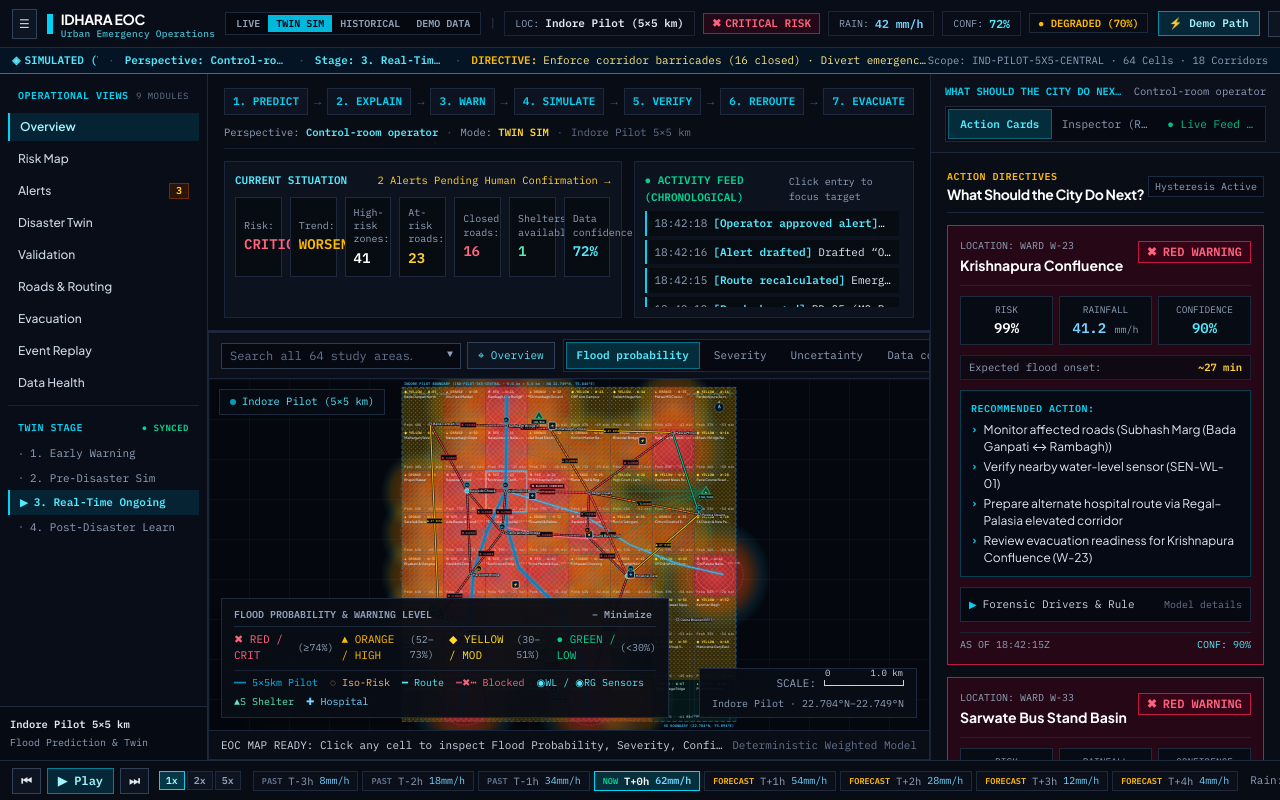
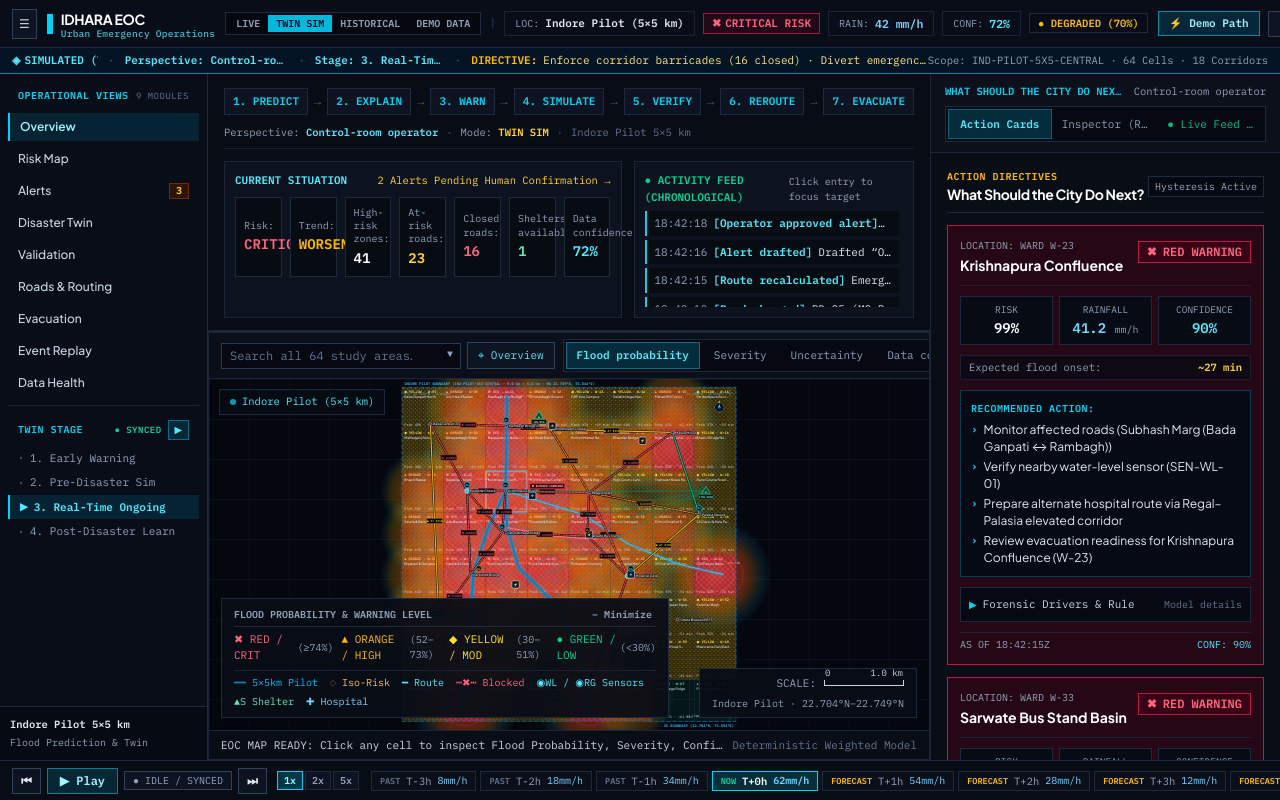
Before and after one commit to aditya1085/iDhara-, a React (Vite) app: page / in a window 1280 px wide. Built offline with nearby package versions, Linux system fonts and the light colour scheme.

Commit message:
refactor: enhance timeline replay and loop functionality
- Update timeline simulation to cycle continuously from -3 to +4.
- Increase animation speed and add rewind logic for playback.
- Expose playback controls to DisasterTwinWorkspace for better UI integration.

```diff
--- a/src/App.tsx
+++ b/src/App.tsx
@@ -1116,29 +1116,30 @@ export default function App() {
     [params.mode, dataHealthReport.confidence, params.timelineHourOffset, cells.length, roads.length]
   );
 
-  // Timeline Autoplay Handler (Supports 1x / 2x / 5x speed)
-  useEffect(() => {
-    if (activeTab !== 'event-replay' && isPlayingTimeline) {
-      setIsPlayingTimeline(false);
-    }
-  }, [activeTab, isPlayingTimeline]);
-
+  // Timeline Autoplay Handler (Supports 1x / 2x / 5x speed across all views)
   useEffect(() => {
     if (!isPlayingTimeline) return;
-    const intervalMs = Math.max(440, Math.round(2200 / replaySpeed));
+    const intervalMs = Math.max(350, Math.round(1400 / replaySpeed));
     const timer = window.setInterval(() => {
       updateParamsWithHysteresis((prev) => {
-        if (prev.timelineHourOffset >= 4) {
-          // Reached end of event timeline: stop playback rather than looping infinitely
-          setIsPlayingTimeline(false);
-          return prev;
-        }
-        const nextHour = prev.timelineHourOffset + 1;
+        // Continuous simulation cycle: cycles -3 -> +4, then wraps cleanly to -3
+        const nextHour = prev.timelineHourOffset >= 4 ? -3 : prev.timelineHourOffset + 1;
         return resolveTimelineStepParameters(prev, nextHour);
       });
     }, intervalMs);
     return () => window.clearInterval(timer);
   }, [isPlayingTimeline, replaySpeed]);
+
+  const handleTogglePlayTimeline = () => {
+    setIsPlayingTimeline((prev) => {
+      const willPlay = !prev;
+      if (willPlay && params.timelineHourOffset >= 4) {
+        // Rewind to start if already at the end
+        updateParamsWithHysteresis((p) => resolveTimelineStepParameters(p, -3));
+      }
+      return willPlay;
+    });
+  };
 
   const handleStepTimeline = (deltaHours: number) => {
     setIsPlayingTimeline(false);
@@ -1548,7 +1549,24 @@ export default function App() {
               <div className="pt-2 mt-2 border-t border-slate-800/80">
                 <div className="px-2.5 py-1.5 font-mono text-[10px] text-cyan-400 font-semibold tracking-wider flex items-center justify-between">
                   <span>TWIN STAGE</span>
-                  <span className="text-[9px] text-emerald-400">● SYNCED</span>
+                  <div className="flex items-center gap-1.5">
+                    {isPlayingTimeline ? (
+                      <span className="text-[9px] text-cyan-300 font-bold animate-pulse">● RUNNING</span>
+                    ) : (
+                      <span className="text-[9px] text-emerald-400">● SYNCED</span>
+                    )}
+                    <button
+                      type="button"
+                      onClick={(e) => {
+                        e.stopPropagation();
+                        handleTogglePlayTimeline();
+                      }}
+                      className="px-1.5 py-0.5 border border-cyan-500/50 bg-cyan-950/70 hover:bg-cyan-900 text-cyan-300 text-[9px] font-bold cursor-pointer"
+                      title={isPlayingTimeline ? 'Pause Twin Progression' : 'Run Twin Progression'}
+                    >
+                      {isPlayingTimeline ? '❚❚' : '▶'}
+                    </button>
+                  </div>
                 </div>
                 {(
                   [
@@ -1564,14 +1582,19 @@ export default function App() {
                       key={item.st}
                       type="button"
                       onClick={() => handleSelectStage(item.st)}
-                      className={`w-full text-left px-2.5 py-1 font-mono text-[11px] transition-colors whitespace-nowrap flex items-center gap-1.5 ${
+                      className={`w-full text-left px-2.5 py-1 font-mono text-[11px] transition-colors whitespace-nowrap flex items-center justify-between ${
                         active
                           ? 'text-cyan-300 font-bold bg-cyan-950/60 border-l-2 border-cyan-400'
                           : 'text-slate-400 hover:text-slate-200 hover:bg-slate-900/60'
                       }`}
                     >
-                      <span className="text-[10px]">{active ? '▶' : '·'}</span>
-                      <span>{item.label}</span>
+                      <div className="flex items-center gap-1.5">
+                        <span className="text-[10px]">{isPlayingTimeline && active ? '●' : active ? '▶' : '·'}</span>
+                        <span>{item.label}</span>
+                      </div>
+                      {active && isPlayingTimeline && (
+                        <span className="text-[8.5px] text-cyan-300 animate-pulse font-bold">RUNNING</span>
+                      )}
                     </button>
                   );
                 })}
@@ -1600,6 +1623,8 @@ export default function App() {
               selectedTarget={selectedTarget}
               onSelectTarget={setSelectedTarget}
               onSelectStage={handleSelectStage}
+              isPlayingTimeline={isPlayingTimeline}
+              onTogglePlayTimeline={handleTogglePlayTimeline}
               onReturnToLive={() => {
                 setParams((prev) => ({ ...prev, mode: ProductMode.LIVE }));
                 setActiveTab('overview');
@@ -1998,11 +2023,25 @@ export default function App() {
           </button>
           <button
             type="button"
-            onClick={() => setIsPlayingTimeline((p) => !p)}
-            className="px-2.5 py-1 bg-cyan-950/70 hover:bg-cyan-900 border border-cyan-500/60 text-cyan-200 font-semibold transition-colors"
+            onClick={handleTogglePlayTimeline}
+            className={`px-3 py-1 font-bold border transition-colors flex items-center gap-1.5 cursor-pointer ${
+              isPlayingTimeline
+                ? 'bg-amber-500/25 border-amber-400 text-amber-200 shadow-[0_0_8px_rgba(251,191,36,0.3)]'
+                : 'bg-cyan-950/70 hover:bg-cyan-900 border-cyan-500/60 text-cyan-200'
+            }`}
           >
             {isPlayingTimeline ? '❚❚ Pause' : '▶ Play'}
           </button>
+          {isPlayingTimeline ? (
+            <span className="px-2 py-0.5 bg-cyan-950/90 border border-cyan-400 text-cyan-200 text-[10.5px] font-bold animate-pulse whitespace-nowrap flex items-center gap-1.5 shadow-[0_0_8px_rgba(34,211,238,0.3)]">
+              <span className="w-1.5 h-1.5 rounded-full bg-cyan-400 animate-ping"></span>
+              ● RUNNING ({params.timelineHourOffset >= 0 ? `T+${params.timelineHourOffset}h` : `T${params.timelineHourOffset}h`} · {DISASTER_STAGE_INFO[params.stage]?.label ?? 'Simulation'})
+            </span>
+          ) : (
+            <span className="px-2 py-0.5 bg-[#0D1320] border border-slate-700 text-slate-400 text-[10px] whitespace-nowrap">
+              ● IDLE / SYNCED
+            </span>
+          )}
           <button
             type="button"
             onClick={() => handleStepTimeline(1)}
--- a/src/components/DisasterTwinWorkspace.tsx
+++ b/src/components/DisasterTwinWorkspace.tsx
@@ -53,6 +53,8 @@ interface DisasterTwinWorkspaceProps {
   selectedTarget: MapInspectionTarget;
   onSelectTarget: (target: MapInspectionTarget) => void;
   onSelectStage?: (stage: DisasterStage) => void;
+  isPlayingTimeline?: boolean;
+  onTogglePlayTimeline?: () => void;
   onReturnToLive?: () => void;
 }
 
@@ -70,6 +72,8 @@ export const DisasterTwinWorkspace: React.FC<DisasterTwinWorkspaceProps> = ({
   selectedTarget,
   onSelectTarget,
   onSelectStage,
+  isPlayingTimeline = false,
+  onTogglePlayTimeline,
   onReturnToLive,
 }) => {
   // Primary interactive Scenario A controls
@@ -616,18 +620,45 @@ export const DisasterTwinWorkspace: React.FC<DisasterTwinWorkspaceProps> = ({
 
       {/* 0B. AUTHORITATIVE FOUR-STAGE STATE MACHINE SWITCHER */}
       <div className="p-2.5 bg-[#0A0F1A] border border-cyan-500/40 flex flex-wrap items-center justify-between gap-2 font-mono text-xs">
-        <div className="flex items-center gap-2">
+        <div className="flex flex-wrap items-center gap-2">
           <span className="text-cyan-400 font-bold text-[11px] tracking-wide">
             DISASTER TWIN STAGE:
           </span>
           <span className="px-2 py-0.5 bg-cyan-950 border border-cyan-500/60 text-cyan-200 font-bold">
             {stageInfo.label}
           </span>
-          <span className="text-slate-400 text-[10.5px] hidden md:inline">
+          {isPlayingTimeline ? (
+            <span className="px-2 py-0.5 bg-cyan-950/90 border border-cyan-400 text-cyan-200 text-[10.5px] font-bold animate-pulse whitespace-nowrap flex items-center gap-1.5 shadow-[0_0_8px_rgba(34,211,238,0.3)]">
+              <span className="w-1.5 h-1.5 rounded-full bg-cyan-400 animate-ping"></span>
+              ● RUNNING (STAGE {stageInfo.num}/4)
+            </span>
+          ) : (
+            <span className="px-2 py-0.5 bg-[#0D1320] border border-slate-700 text-slate-400 text-[10px] whitespace-nowrap">
+              ● SYNCED
+            </span>
+          )}
+          <span className="text-slate-400 text-[10.5px] hidden xl:inline">
             — {stageInfo.focus}
           </span>
         </div>
-        <div className="flex flex-wrap items-center gap-1">
+
+        <div className="flex flex-wrap items-center gap-1.5">
+          {onTogglePlayTimeline && (
+            <button
+              type="button"
+              onClick={onTogglePlayTimeline}
+              className={`px-3 py-1 text-[11px] font-mono font-bold border transition-colors flex items-center gap-1.5 cursor-pointer ${
+                isPlayingTimeline
+                  ? 'bg-amber-500/25 border-amber-400 text-amber-200 shadow-[0_0_8px_rgba(251,191,36,0.3)]'
+                  : 'bg-cyan-950/80 hover:bg-cyan-900 border-cyan-500/60 text-cyan-200'
+              }`}
+              title={isPlayingTimeline ? 'Pause Twin Progression' : 'Run Twin Stages Progression'}
+            >
+              {isPlayingTimeline ? '❚❚ Pause Twin Stage' : '▶ Run Twin Stages'}
+            </button>
+          )}
+
+          <div className="flex items-center gap-1">
             {(
               [
                 DisasterStage.EARLY_WARNING,
@@ -643,16 +674,20 @@ export const DisasterTwinWorkspace: React.FC<DisasterTwinWorkspaceProps> = ({
                   key={st}
                   type="button"
                   onClick={() => onSelectStage?.(st)}
-                className={`px-2.5 py-1 text-[11px] font-mono border transition-colors whitespace-nowrap ${
+                  className={`px-2.5 py-1 text-[11px] font-mono border transition-all whitespace-nowrap cursor-pointer flex items-center gap-1 ${
                     isCurrent
                       ? 'bg-cyan-500 text-slate-950 border-cyan-300 font-bold shadow-[0_0_8px_rgba(34,211,238,0.3)]'
                       : 'bg-[#0D1320] border-slate-700 text-slate-300 hover:text-white hover:border-slate-500'
                   }`}
                 >
-                {meta.label}
+                  {isCurrent && isPlayingTimeline && (
+                    <span className="w-1.5 h-1.5 rounded-full bg-slate-950 animate-ping"></span>
+                  )}
+                  <span>{meta.label}</span>
                 </button>
               );
             })}
+          </div>
         </div>
       </div>
 
```
Lines whose indentation alone changed are shown as unchanged.
